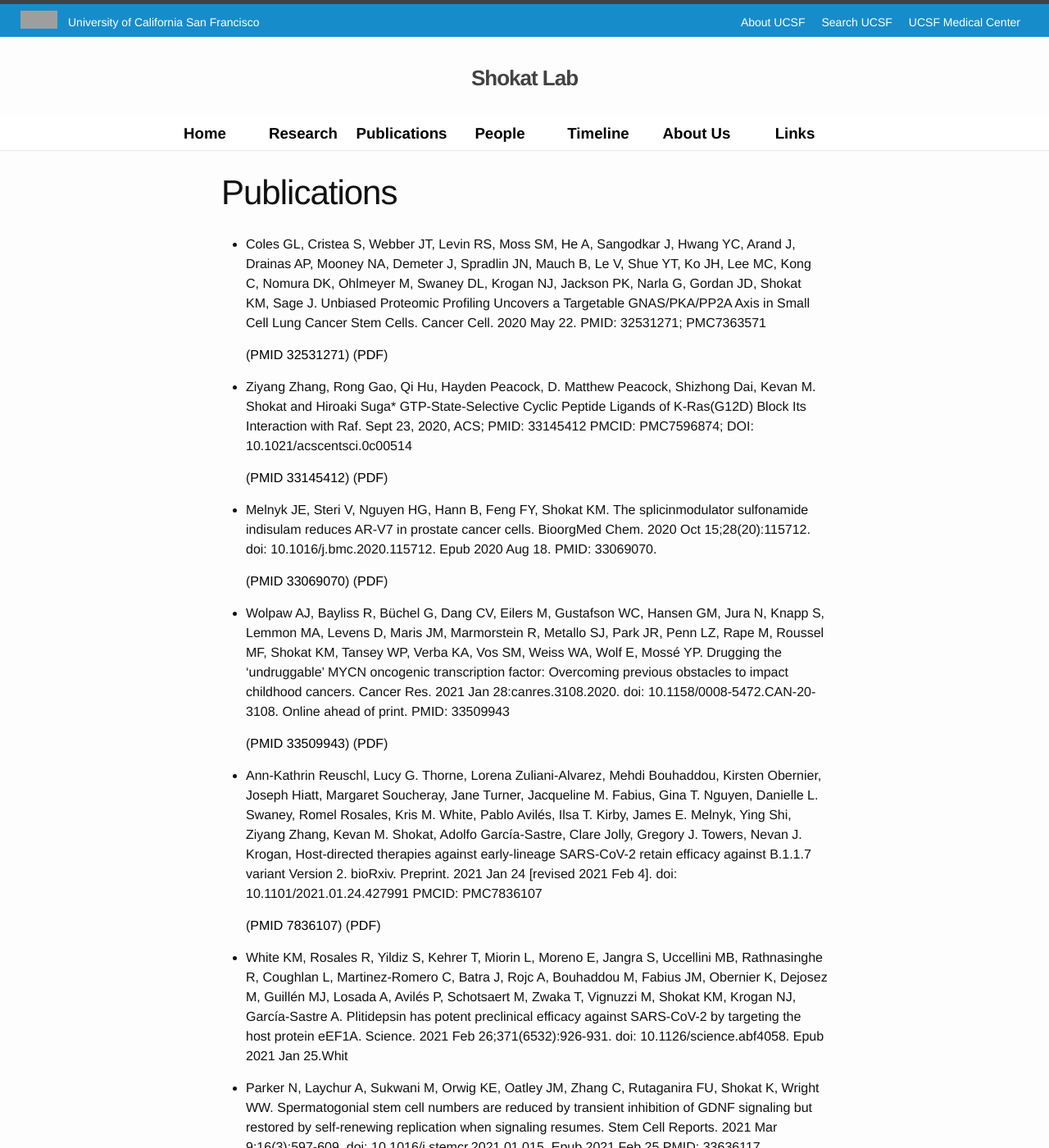
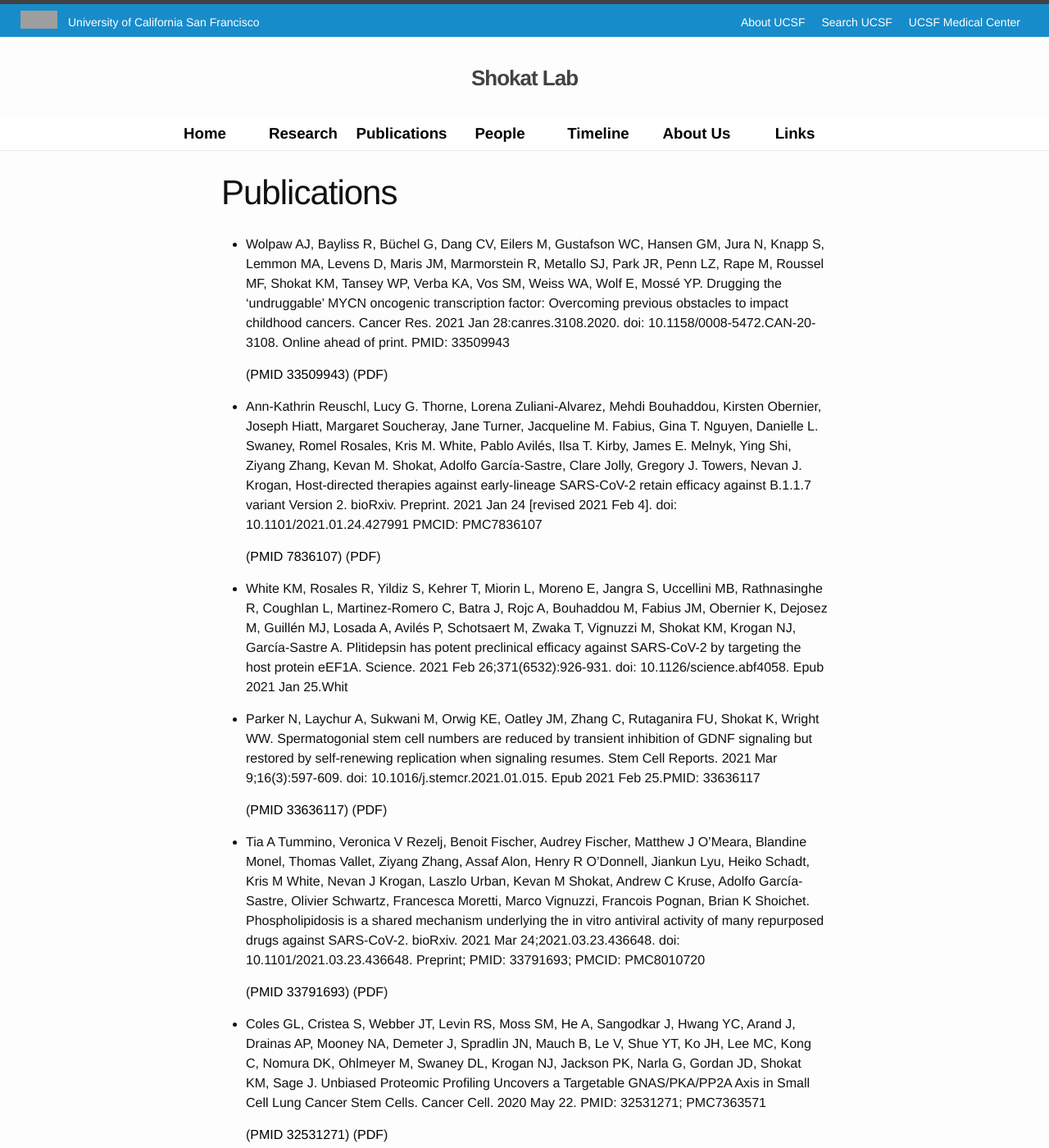
Before and after one commit to UCSF-CMP/shokat-lab, a Jekyll site: the page built from pubs.md, in a window 1280 px wide and 1400 px high. Shown: the whole window at 82% size. Built offline with Jekyll 4.4.1, drawn with Linux system fonts in a browser that asks for light colours; nearby versions of some CDN libraries; some of the changed text lies outside the part shown; grey boxes are pictures that could not be loaded.

Commit message:
updated staff
updated and added new folks

```diff
--- a/pubs.md
+++ b/pubs.md
@@ -3,18 +3,6 @@
 title: Publications
 permalink: /pubs/
 ---
-
-* Coles GL, Cristea S, Webber JT, Levin RS, Moss SM, He A, Sangodkar J, Hwang YC, Arand J, Drainas AP, Mooney NA, Demeter J, Spradlin JN, Mauch B, Le V, Shue YT, Ko JH, Lee MC, Kong C, Nomura DK, Ohlmeyer M, Swaney DL, Krogan NJ, Jackson PK, Narla G, Gordan JD, Shokat KM, Sage J. Unbiased Proteomic Profiling Uncovers a Targetable GNAS/PKA/PP2A Axis in Small Cell Lung Cancer Stem Cells. Cancer Cell. 2020 May 22. PMID: 32531271;  PMC7363571
-
-    ([PMID 32531271](https://www.ncbi.nlm.nih.gov/pubmed/32531271)) ([PDF]({{ site.baseurl }}/pdfs/32531271.pdf))
-
-* Ziyang Zhang, Rong Gao, Qi Hu, Hayden Peacock, D. Matthew Peacock, Shizhong Dai, Kevan M. Shokat and Hiroaki Suga* GTP-State-Selective Cyclic Peptide Ligands of K‐Ras(G12D) Block Its Interaction with Raf. Sept 23, 2020, ACS; PMID: 33145412 PMCID: PMC7596874; DOI: 10.1021/acscentsci.0c00514
-
-    ([PMID 33145412](https://www.ncbi.nlm.nih.gov/pubmed/33145412)) ([PDF]({{ site.baseurl }}/pdfs/33145412.pdf))
-
-*	Melnyk JE, Steri V, Nguyen HG, Hann B, Feng FY, Shokat KM. The splicinmodulator sulfonamide indisulam reduces AR-V7 in prostate cancer cells. BioorgMed Chem. 2020 Oct 15;28(20):115712. doi: 10.1016/j.bmc.2020.115712. Epub 2020 Aug 18. PMID: 33069070.
-
-    ([PMID 33069070](https://www.ncbi.nlm.nih.gov/pubmed/33069070)) ([PDF]({{ site.baseurl }}/pdfs/33069070.pdf))
 
 * Wolpaw AJ, Bayliss R, Büchel G, Dang CV, Eilers M, Gustafson WC, Hansen GM, Jura N, Knapp S, Lemmon MA, Levens D, Maris JM, Marmorstein R, Metallo SJ, Park JR, Penn LZ, Rape M, Roussel MF, Shokat KM, Tansey WP, Verba KA, Vos SM, Weiss WA, Wolf E, Mossé YP. Drugging the 'undruggable' MYCN oncogenic transcription factor: Overcoming previous obstacles to impact childhood cancers. Cancer Res. 2021 Jan 28:canres.3108.2020. doi: 10.1158/0008-5472.CAN-20-3108. Online ahead of print. PMID: 33509943
 
```
Also changed, not shown: other parts of pubs.md (+13 -0 lines), lab/wang.md (added, +10 -0 lines), people.md (+4 -1 lines), img/wang.jpg (added).
